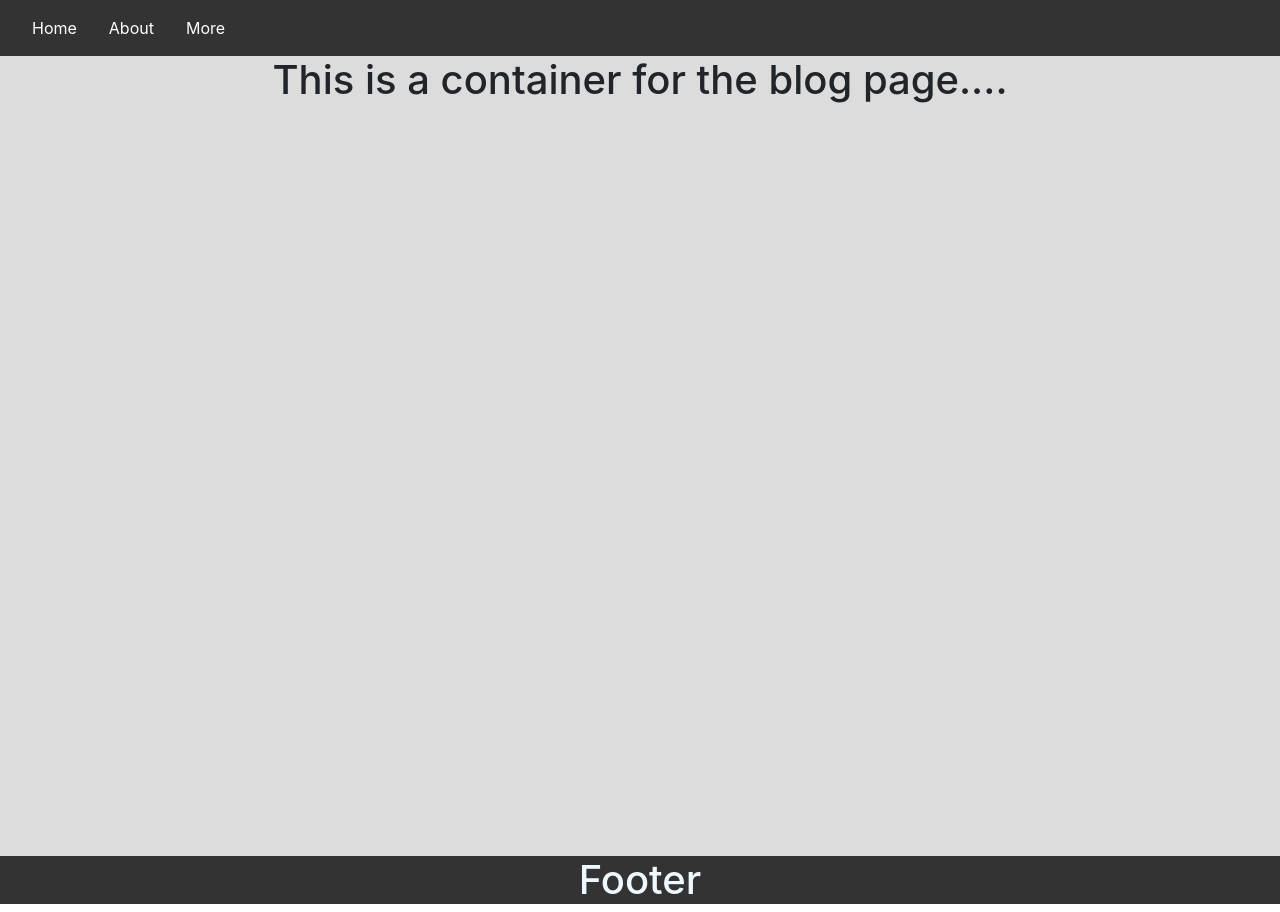
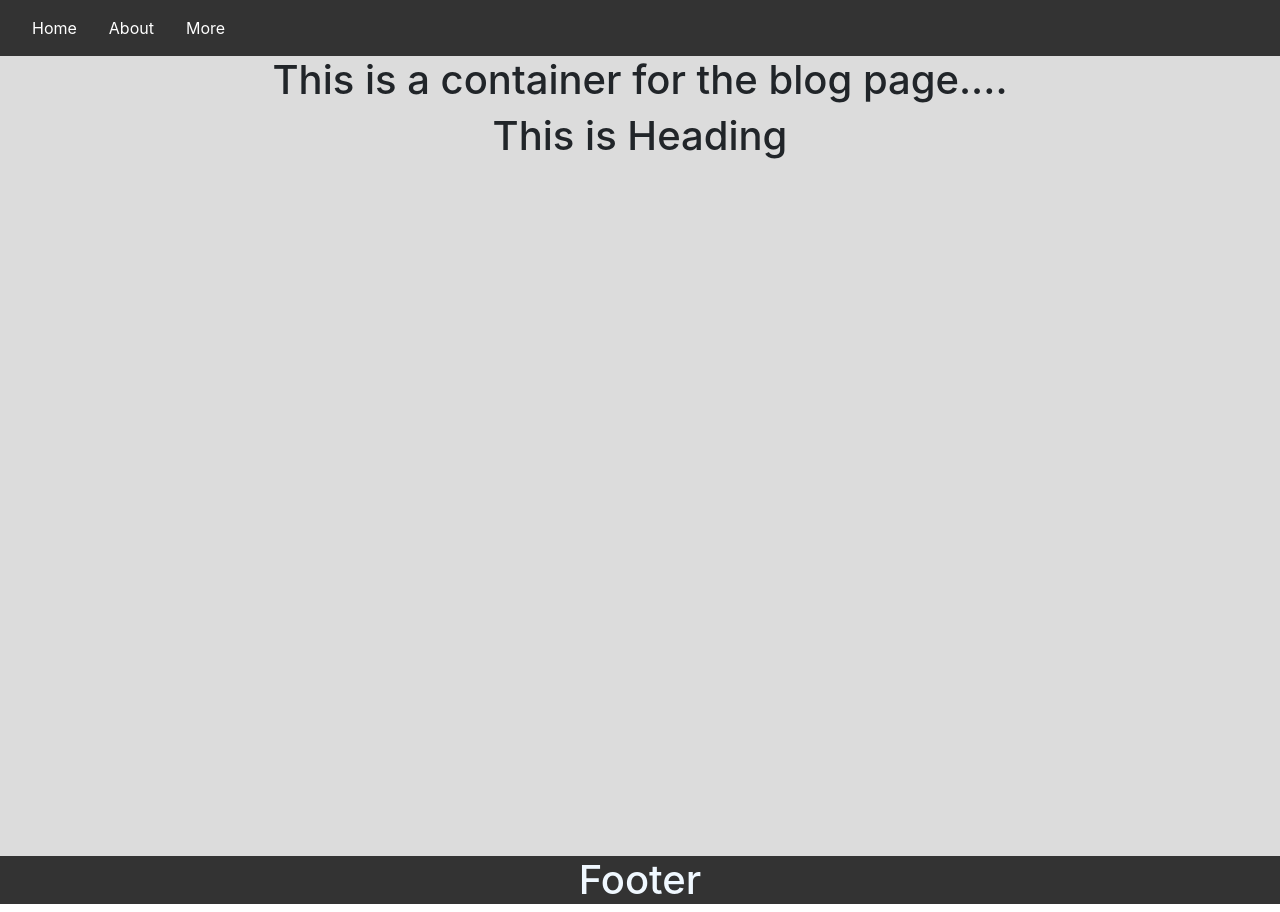
Before and after one commit to qiutian0036/MohammedHaris96t, a React (Create React App) app: page / in a window 1280 px wide. Built offline with nearby package versions, Linux system fonts and the light colour scheme; the HTML template or start-up script is replaced by a standard one.

Commit message:
changed a component

```diff
--- a/src/Components/Homepage.js
+++ b/src/Components/Homepage.js
@@ -4,6 +4,7 @@ const Homepage = () => {
   return (
     <div className="homepage-container ">
       <h1>This is a container for the blog page....</h1>
+      <h1>This is Heading</h1>
       {/* <AuthorImage /> */}
     </div>
   );
```
